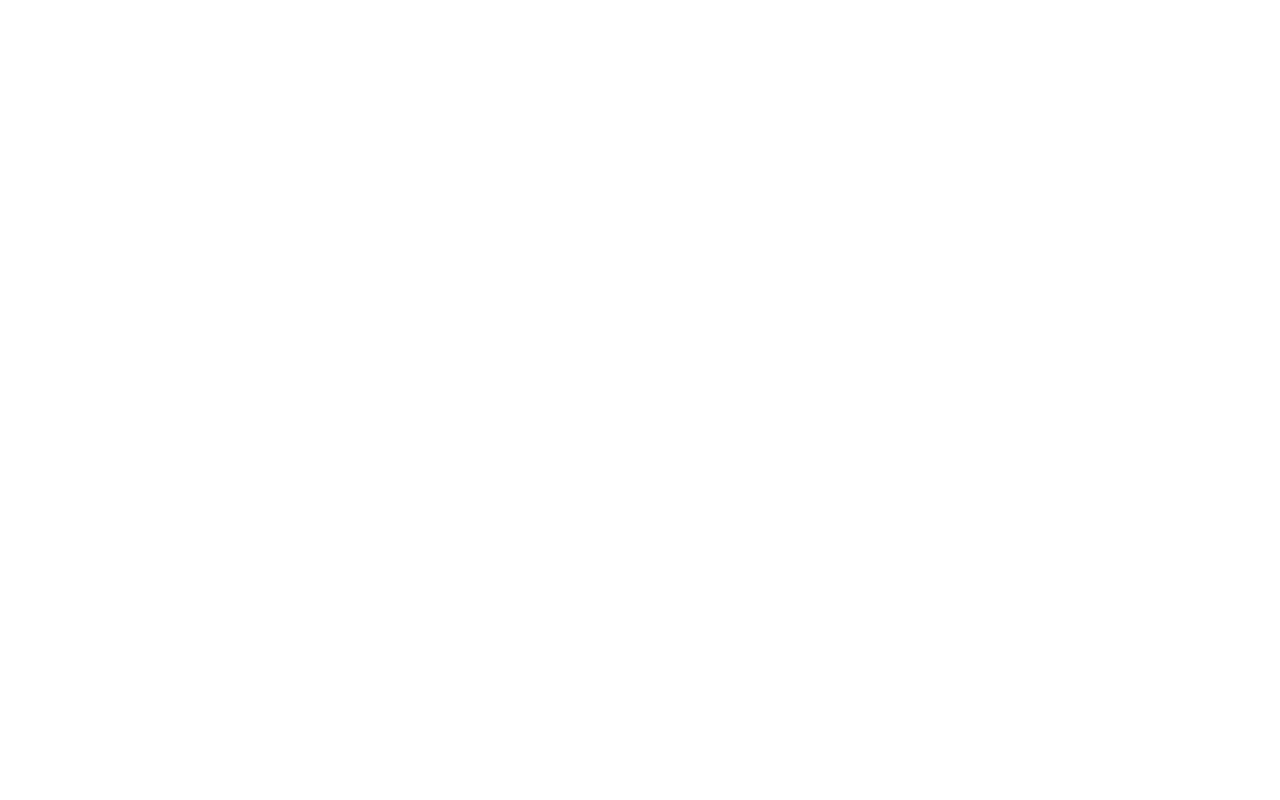
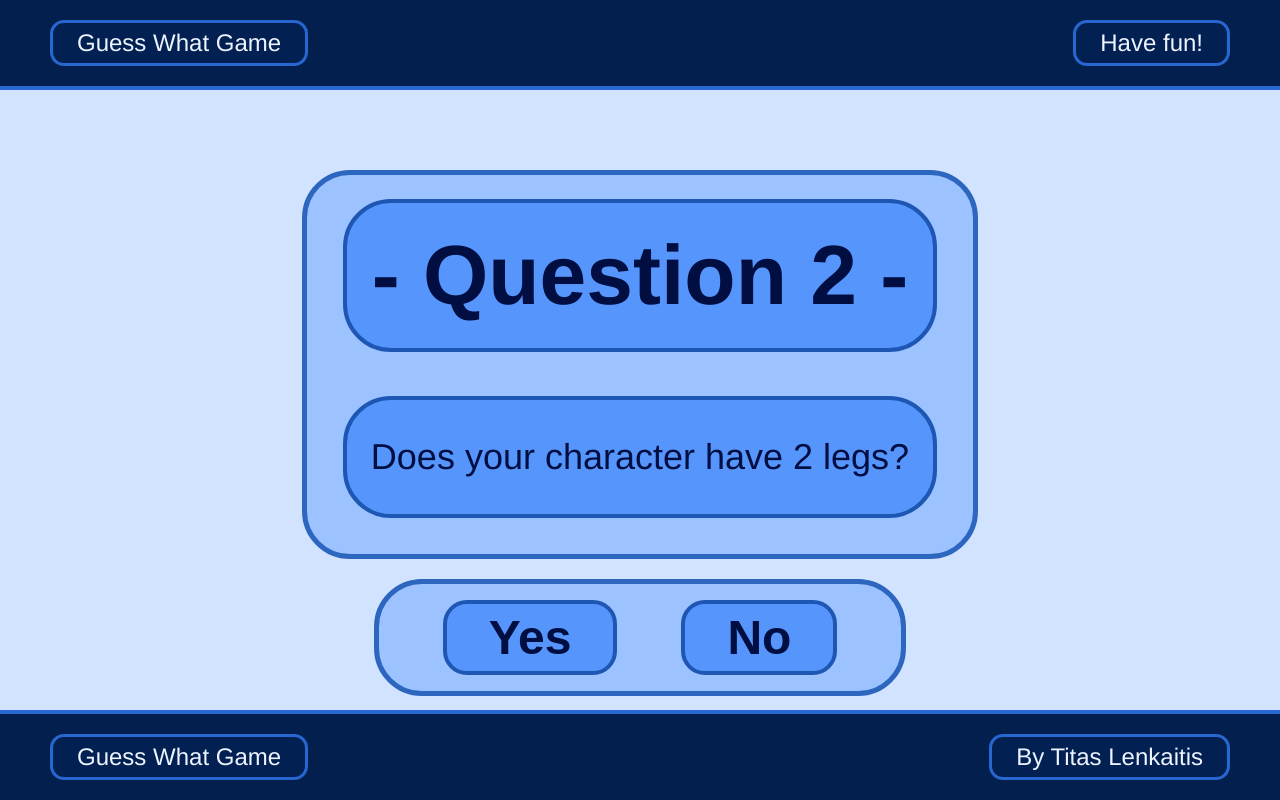
Before and after one commit to Titas-Lenkaitis/guess-what-game, a plain HTML site: page pages/04.html in a window 1280 px wide. Drawn offline with Linux system fonts and the light colour scheme.

Commit message:
Complete page 04.html

```diff
--- a/pages/04.html
+++ b/pages/04.html
@@ -4,9 +4,52 @@
     <meta charset="UTF-8">
     <meta http-equiv="X-UA-Compatible" content="IE=edge">
     <meta name="viewport" content="width=device-width, initial-scale=1.0">
+    <link rel="stylesheet" href="../styles/question.css">
     <title>Guess What Game</title>
 </head>
 <body>
+  <div class="header">
+    <div class="header1">
+      <a class="header1a" href="../index.html">Guess What Game</a>
+    </div>
 
+    <div class="header2">
+      Have fun!
+    </div>
+  </div>
+
+  <div class="div1">
+    <div class="div1-1">
+      <div class="div1-1-1">
+        <h1 class="div1-1-1h">- Question 2 -</h1>
+      </div>
+
+      <div class="div1-1-2">
+        <p class="div1-1-2p">
+          Does your character have 2 legs?
+        </p>
+      </div>
+    </div>
+
+    <div class="div1-2">
+      <div class="div1-2-1">
+        <button class="div1-2-1button"><a href="07.html" class="div1-2-1a">Yes</a></button>
+      </div>
+
+      <div class="div1-2-2">
+        <button class="div1-2-2button"><a href="08.html" class="div1-2-2a">No</a></button>
+      </div>
+    </div>
+  </div>
+
+  <div class="footer">
+    <div class="footer1">
+      Guess What Game
+    </div>
+
+    <div class="footer2">
+      By Titas Lenkaitis
+    </div>
+  </div>
 </body>
 </html>
```
